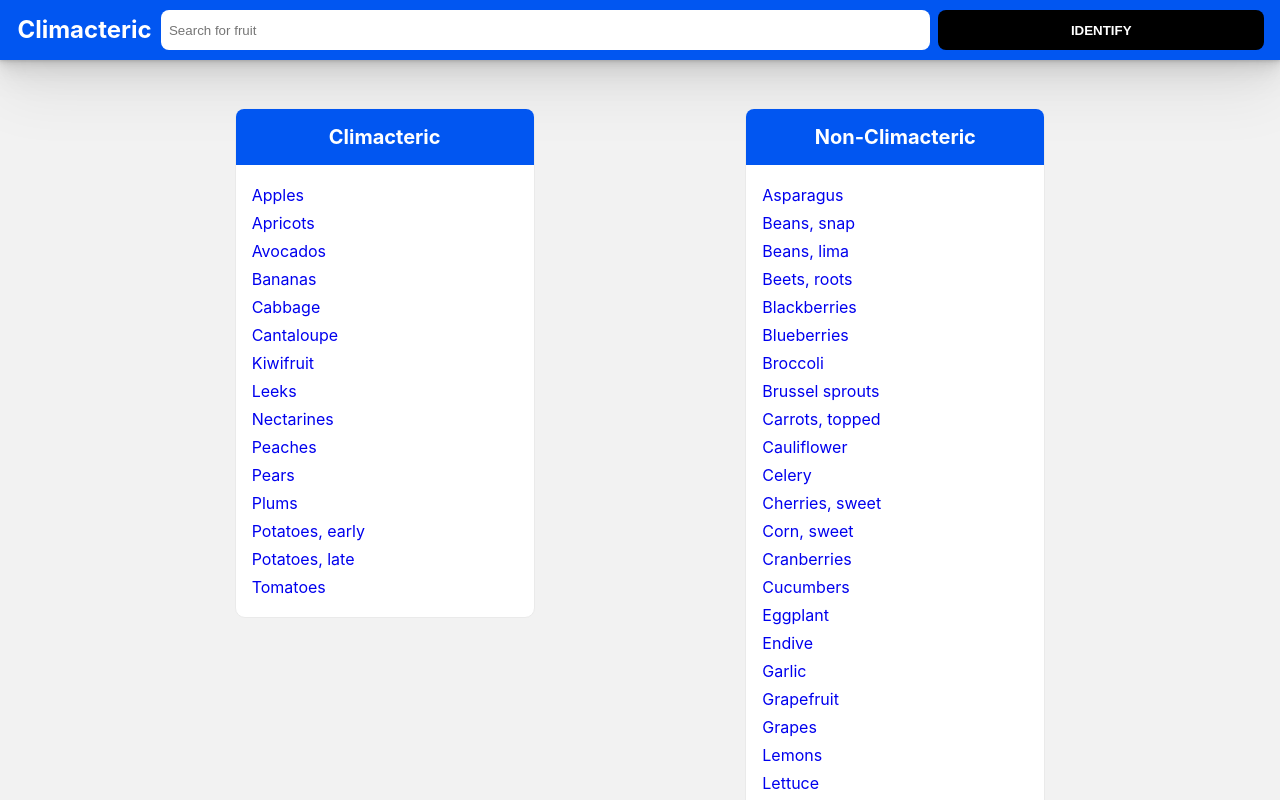
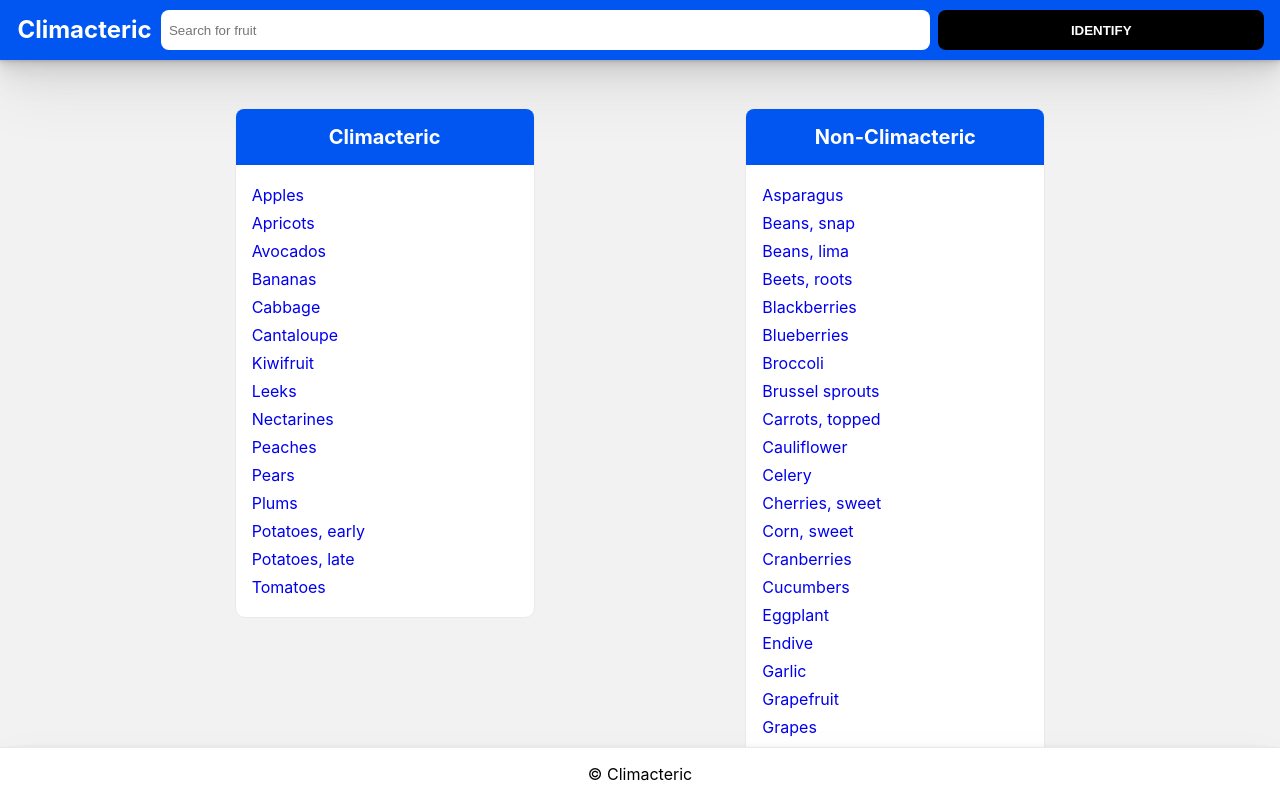
Before and after one commit to webeverly/epona, a Next.js app: page / in a window 1280 px wide. Shown: the top 800 px of the page. Built offline with nearby package versions, Linux system fonts and the light colour scheme; what pouchdb would draw is missing.

Commit message:
Bring back footer, fix style

```diff
--- a/src/components/Footer/Footer.module.scss
+++ b/src/components/Footer/Footer.module.scss
@@ -5,10 +5,14 @@
   display: flex;
   flex: 1;
   justify-content: center;
-  padding: 2rem 0;
+  padding: 1rem 0;
   box-shadow: 0 1px 2px rgba(0, 0, 0, 0.07), 0 2px 4px rgba(0, 0, 0, 0.07),
     0 4px 8px rgba(0, 0, 0, 0.07), 0 8px 16px rgba(0, 0, 0, 0.07),
     0 16px 32px rgba(0, 0, 0, 0.07), 0 32px 64px rgba(0, 0, 0, 0.07);
+
+  position: fixed;
+  bottom: 0;
+  width: 100%;
 
   &:hover,
   &:active,
--- a/src/components/Footer/Footer.tsx
+++ b/src/components/Footer/Footer.tsx
@@ -1,5 +1,5 @@
 import styles from "./Footer.module.scss";
 
 export const Footer = (): JSX.Element => {
-  return <footer className={styles.footer}>Climacteric</footer>;
+  return <footer className={styles.footer}>© Climacteric</footer>;
 };
--- a/src/components/Header/Header.module.scss
+++ b/src/components/Header/Header.module.scss
@@ -8,7 +8,6 @@ $desktop: 1080px;
   color: white;
   display: flex;
   flex-direction: column;
-  height: 160px;
   padding: 0 16px;
   justify-content: space-evenly;
   text-align: center;
--- a/src/pages/_app.tsx
+++ b/src/pages/_app.tsx
@@ -1,8 +1,14 @@
 import "../styles/globals.scss";
 import type { AppProps } from "next/app";
+import { Footer } from "../components/Footer";
 
 function MyApp({ Component, pageProps }: AppProps) {
-  return <Component {...pageProps} />;
+  return (
+    <div className="root">
+      <Component {...pageProps} />
+      <Footer />
+    </div>
+  );
 }
 
 export default MyApp;
--- a/src/styles/globals.scss
+++ b/src/styles/globals.scss
@@ -17,6 +17,10 @@ a {
 
 * {
   box-sizing: border-box;
+}
+
+.root {
+  margin-bottom: 4rem;
 }
 
 // Color definitions
```
